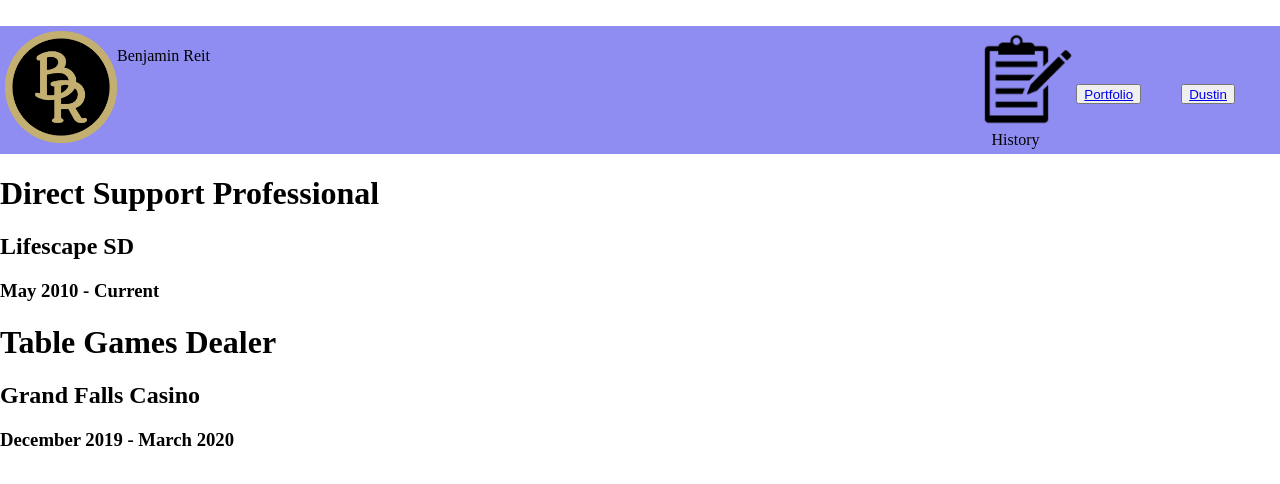
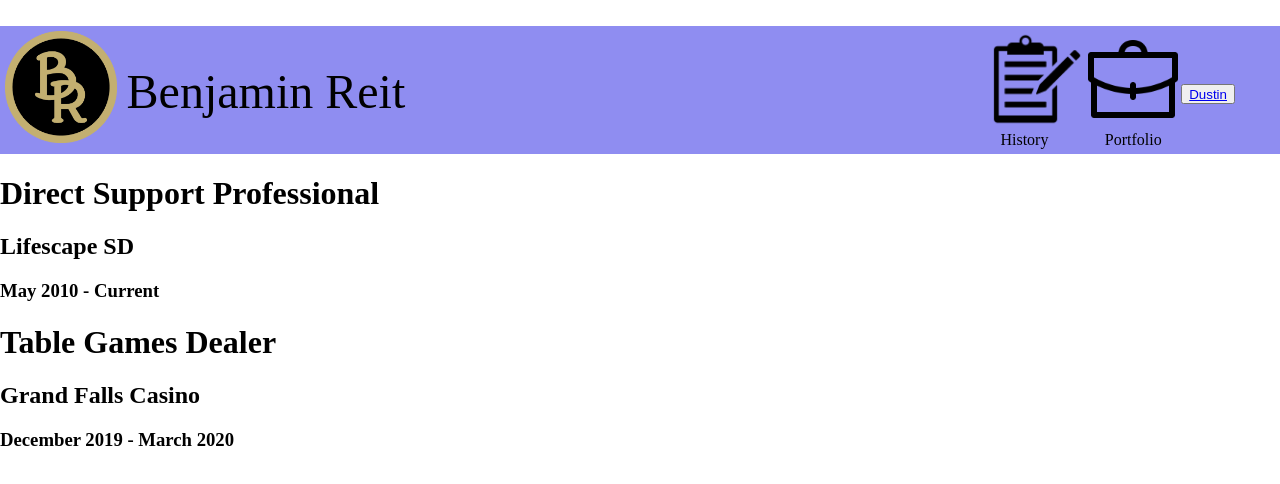
Before and after one commit to Val-code-1/Resume, a React (Vite) app: page /History in a window 1280 px wide. Shown: the top 484 px of the page. Built offline with nearby package versions, Linux system fonts and the light colour scheme.

Commit message:
Little more CSS, added empty line to History to begin adding programming knowlege

```diff
--- a/src/App.css
+++ b/src/App.css
@@ -5,6 +5,13 @@
 #name {
   display: flex;
   float: left;
+  font-family: fangsong;
+}
+#nameText {
+  font-family: fangsong;
+  margin: 0.2em;
+  margin-top: 0.7em;
+  font-size: 3em;
 }
 #navBar {
   margin-top: 2%;
@@ -31,6 +38,15 @@
 #historyText {
   margin: 0;
   margin-left: 0.7em;
+  font-family: fangsong;
+}
+#portIcon {
+  width: 6em;
+}
+#portText {
+  margin: 0;
+  text-align: center;
+  font-family: fangsong;
 }
 /* body {
   margin: 0;
--- a/src/App.js
+++ b/src/App.js
@@ -11,6 +11,7 @@ import Portfolio from "./screens/Portfolio/Portfolio";
 import Teacher from "./screens/Teacher/Teacher";
 import brIcon from "./assets/brIcon.png";
 import historyIcon from "./assets/history.png";
+import portIcon from "./assets/portfolio.png";
 const App = () => {
   return (
     <Router>
@@ -20,7 +21,7 @@ const App = () => {
             <Link to="/">
               <img src={brIcon} id="brIcon" />
             </Link>
-            <p>Benjamin Reit</p>
+            <p id="nameText">Benjamin Reit</p>
           </div>
           <div id="pageIcons">
             <div id="historyThings">
@@ -29,9 +30,12 @@ const App = () => {
               </Link>
               <p id="historyText">History</p>
             </div>
-            <button className="pageLink">
-              <Link to="/Portfolio">Portfolio</Link>
-            </button>
+            <div>
+              <Link to="/Portfolio">
+                <img src={portIcon} id="portIcon" />
+              </Link>
+              <p id="portText">Portfolio</p>
+            </div>
             <button className="pageLink">
               <Link to="/Teacher">Dustin</Link>
             </button>
--- a/src/screens/History/History.js
+++ b/src/screens/History/History.js
@@ -4,6 +4,7 @@ import Job from "./components/Job";
 const History = () => {
   return (
     <div>
+      <Job title="" company="" date="" discription="" />
       <Job
         title="Direct Support Professional"
         company="Lifescape SD"
```
